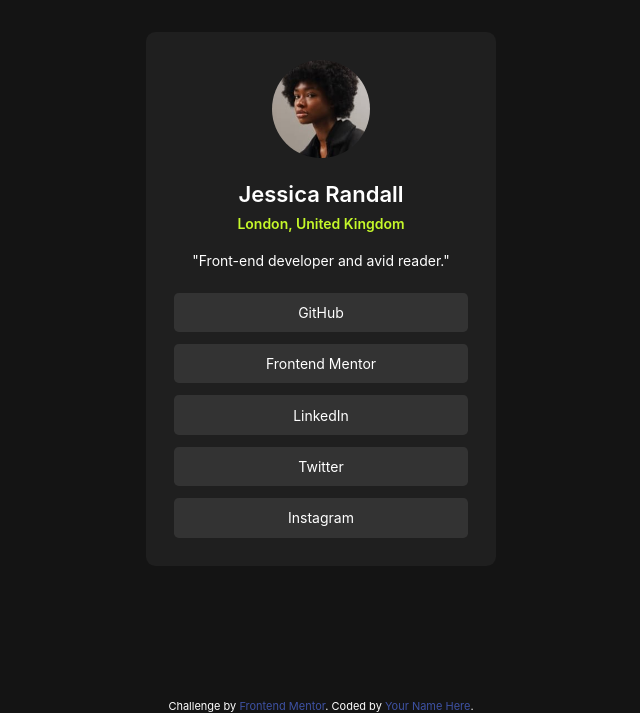
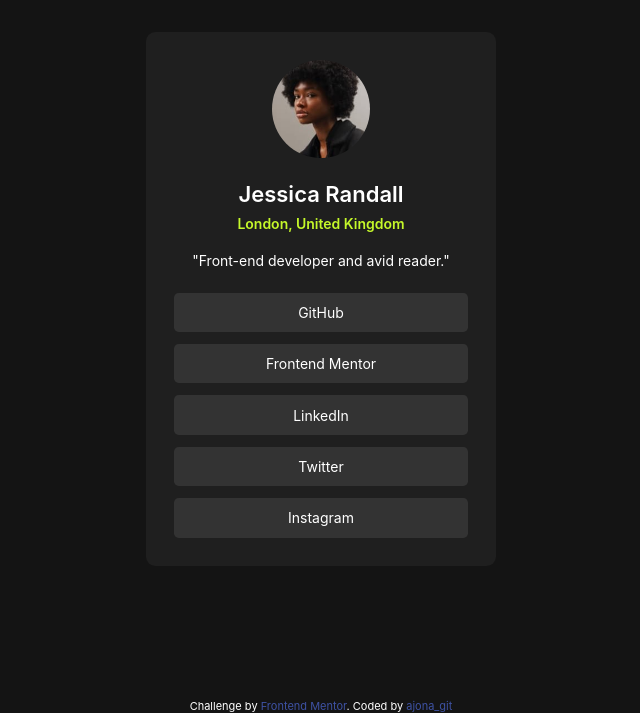
Before and after one commit to Ajona19/FM_Social-links-profile, a plain HTML site: page index.html in a window 1280 px wide. Shown: the part 101-814 px from the top of the page, without its empty margins (319-959 px from the left). Drawn offline with Linux system fonts and the light colour scheme.

Commit message:
Update index.html

```diff
--- a/index.html
+++ b/index.html
@@ -41,7 +41,7 @@
  <footer>
     <div class="attribution">
       Challenge by <a href="https://www.frontendmentor.io?ref=challenge" target="_blank">Frontend Mentor</a>.
-      Coded by <a href="#">Your Name Here</a>.
+      Coded by <a href="#">ajona_git</a>
     </div>
 </footer>
 </body>
```
